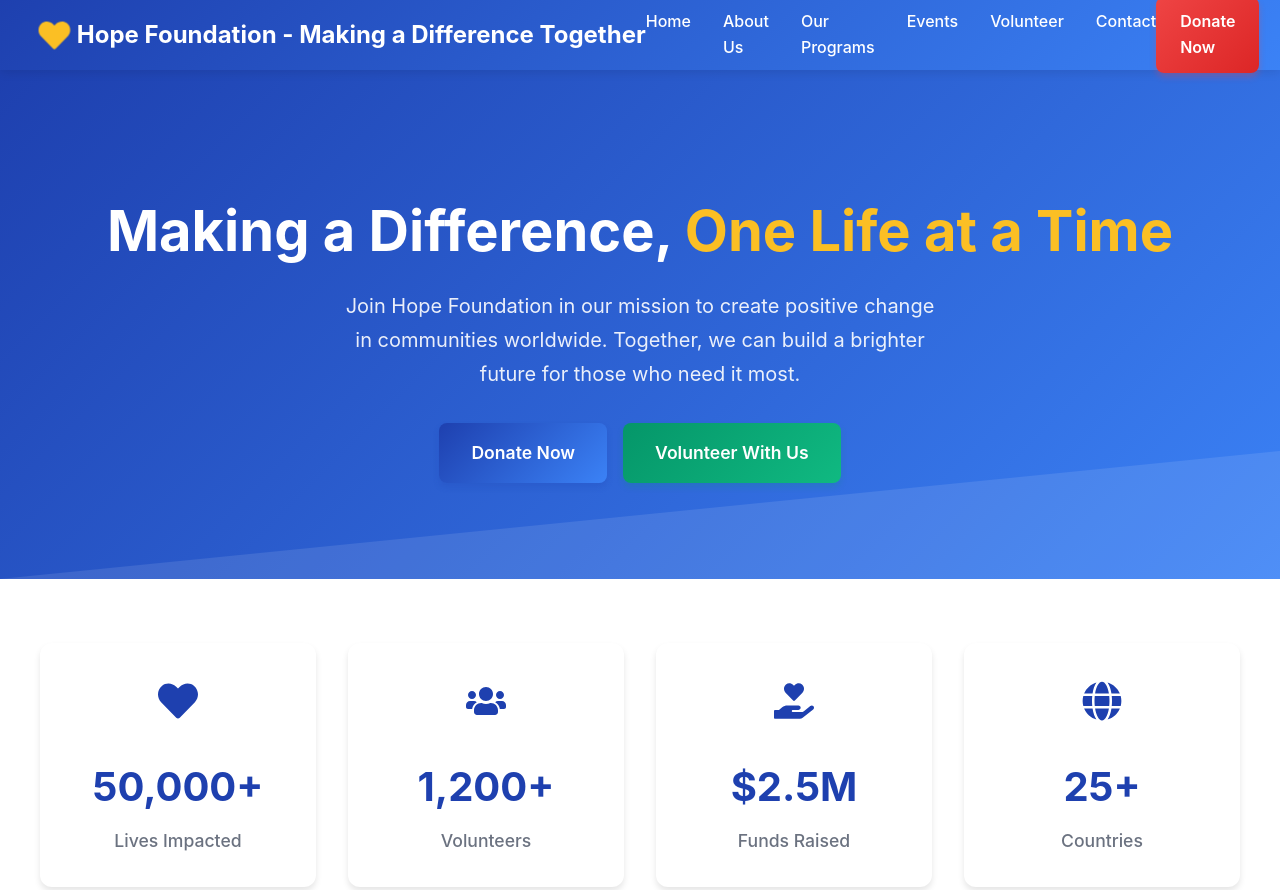
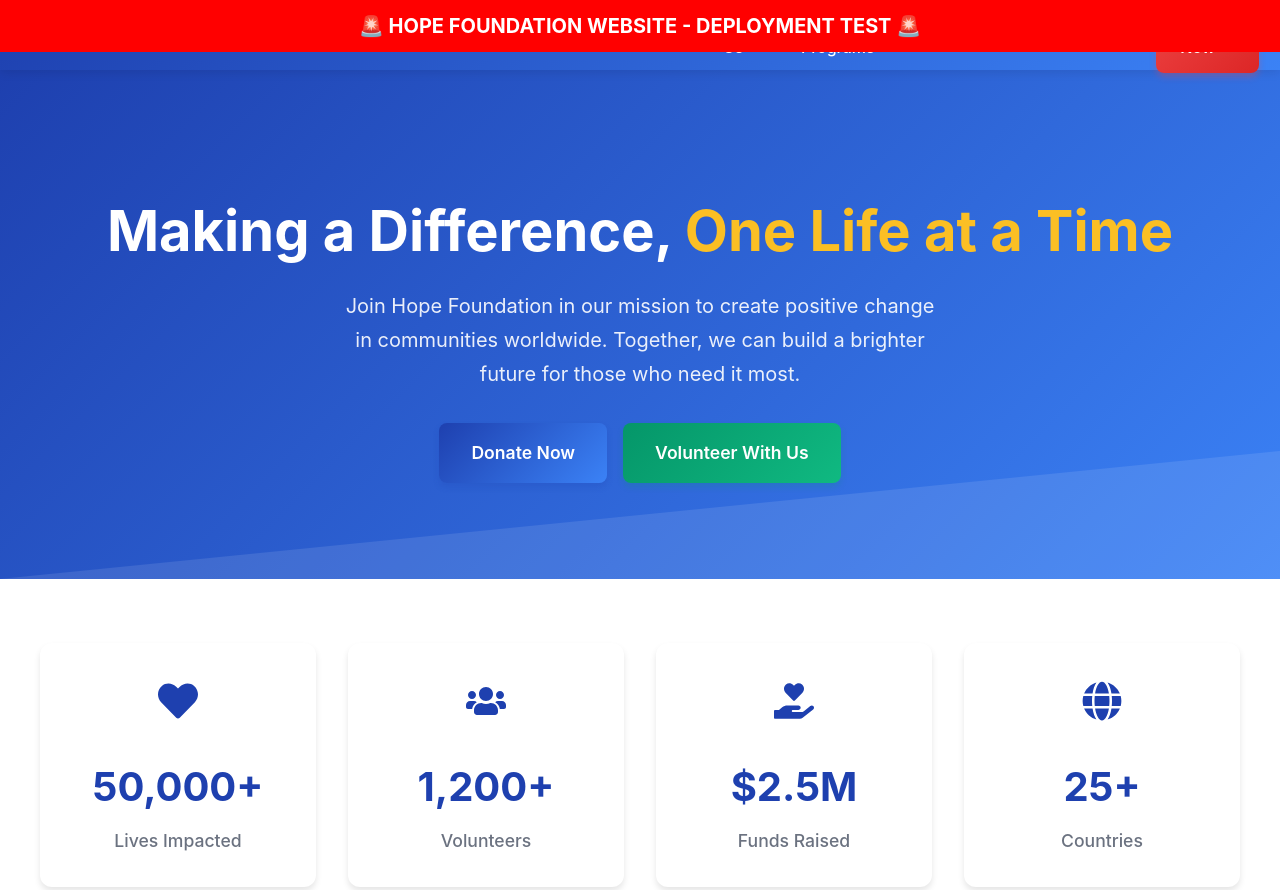
Before and after one commit to davidagustin/digital-ocean-gatsby-practice, a Gatsby site: page / in a window 1280 px wide. Shown: the top 890 px of the page. Built offline with nearby package versions, Linux system fonts and the light colour scheme; Gatsby itself is replaced by a stand-in of ours.

Commit message:
test: add deployment test banner to verify repository is being used

```diff
--- a/src/pages/index.js
+++ b/src/pages/index.js
@@ -64,6 +64,11 @@ const IndexPage = () => {
   return (
     <Layout>
       <SEO title="Home" />
+
+      {/* DEPLOYMENT TEST BANNER */}
+      <div style={{background: 'red', color: 'white', padding: '10px', textAlign: 'center', fontSize: '20px', fontWeight: 'bold', position: 'fixed', top: '0', left: '0', right: '0', zIndex: '9999'}}>
+        🚨 HOPE FOUNDATION WEBSITE - DEPLOYMENT TEST 🚨
+      </div>
 
       {/* Hero Section */}
       <section className="hero">
```
